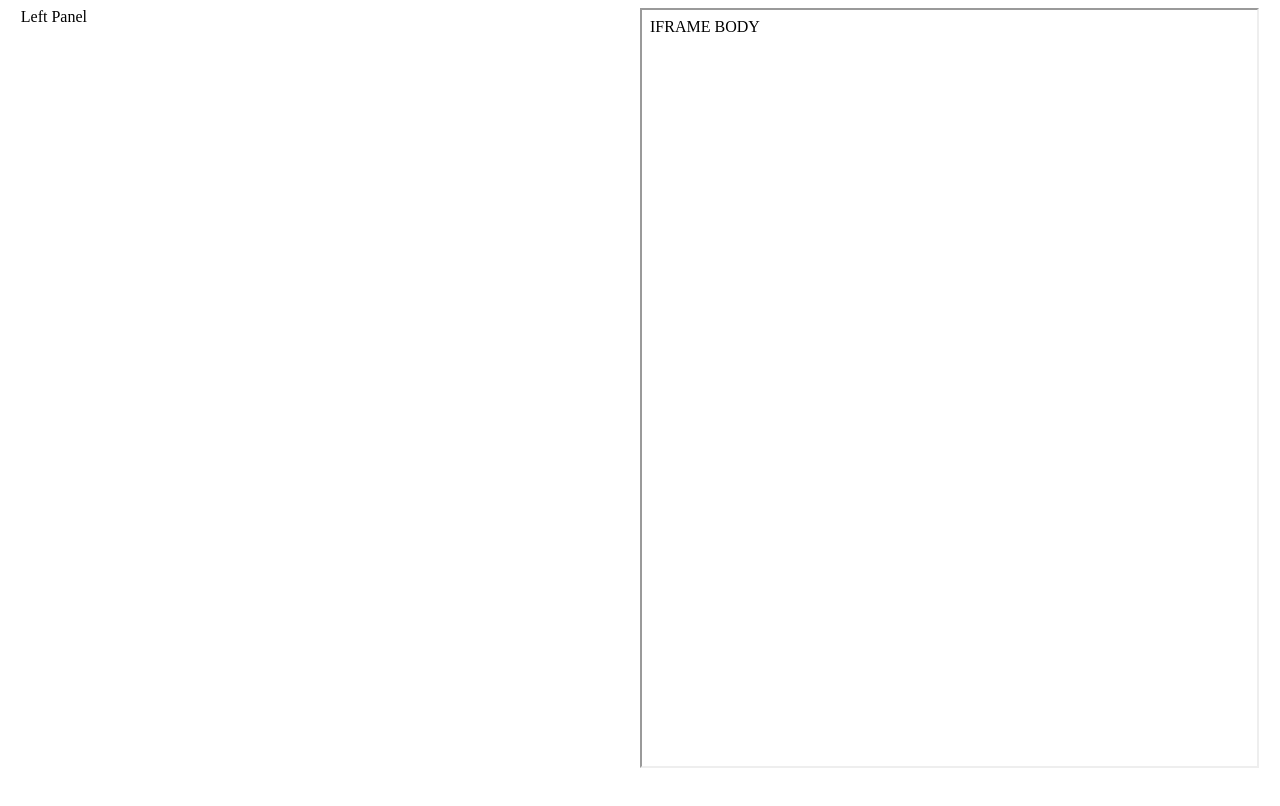
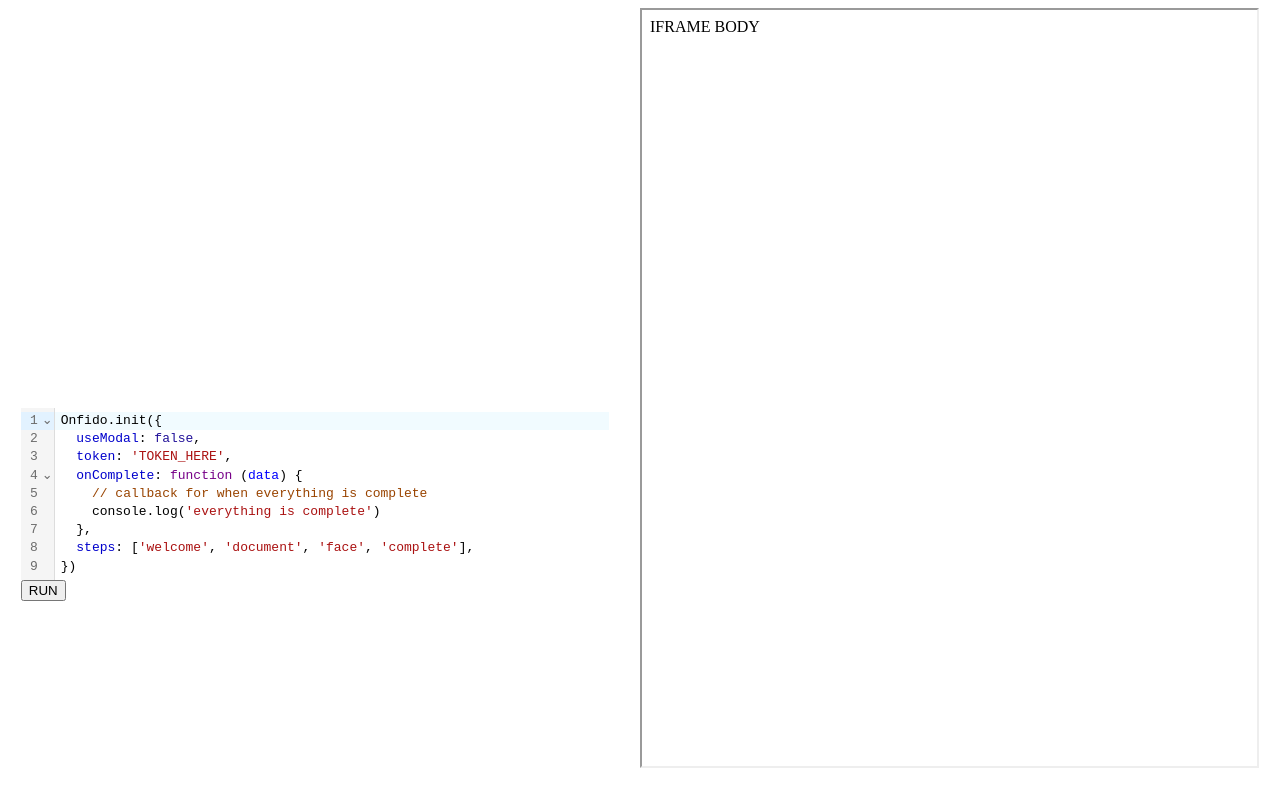
Before and after one commit to onfido/web-sdk-ui, a React app: page / in a window 1280 px wide. Shown: the top 806 px of the page. Built offline with nearby package versions, Linux system fonts and the light colour scheme.

Commit message:
Add codemirror wrapper.

```diff
--- a/package.json
+++ b/package.json
@@ -31,6 +31,11 @@
     "webpack-dev-server": "^4.9.2"
   },
   "dependencies": {
+    "@codemirror/commands": "^6.0.0",
+    "@codemirror/lang-javascript": "^6.0.0",
+    "@codemirror/state": "^6.0.0",
+    "@codemirror/view": "^6.0.0",
+    "codemirror": "^6.0.0",
     "react": "^18.2.0",
     "react-dom": "^18.2.0",
     "styled-components": "^5.3.5"
--- a/src/App.tsx
+++ b/src/App.tsx
@@ -1,5 +1,6 @@
 import React from 'react'
 import styled from 'styled-components'
+import { Editor } from './Editor'
 import { Frame } from './frame'
 
 const Container = styled.div`
@@ -13,18 +14,29 @@
   width: 100%;
 `
 
+const Column = styled.div`
+  display: flex;
+  flex-direction: column;
+  width: 50%;
+`
+
 const Panel = styled.div`
-  width: 50%;
+  min-height: 50vh;
 `
 
 const App = () => {
   return (
     <Container>
       <Row>
-        <Panel>Left Panel</Panel>
-        <Panel>
+        <Column>
+          <Panel>{/* Add here steps */}</Panel>
+          <Panel>
+            <Editor />
+          </Panel>
+        </Column>
+        <Column>
           <Frame />
-        </Panel>
+        </Column>
       </Row>
     </Container>
   )
--- /dev/null
+++ b/src/Editor.tsx
@@ -0,0 +1,51 @@
+import React, { useEffect, useRef } from 'react'
+import { EditorView, basicSetup } from 'codemirror'
+import { javascript } from '@codemirror/lang-javascript'
+import styled from 'styled-components'
+import { EditorState } from '@codemirror/state'
+import { keymap } from '@codemirror/view'
+import { defaultKeymap } from '@codemirror/commands'
+
+const Container = styled.div`
+  padding: 0 5% 0 0;
+`
+
+const onfidoInitSdkText = `Onfido.init({
+  useModal: false,
+  token: 'TOKEN_HERE',
+  onComplete: function (data) {
+    // callback for when everything is complete
+    console.log('everything is complete')
+  },
+  steps: ['welcome', 'document', 'face', 'complete'],
+})`
+
+const Editor = () => {
+  const el = useRef<HTMLDivElement | null>(null)
+  const view = useRef<EditorView | null>(null)
+
+  useEffect(() => {
+    view.current = new EditorView({
+      state: EditorState.create({
+        doc: onfidoInitSdkText,
+        extensions: [basicSetup, javascript(), keymap.of(defaultKeymap)],
+      }),
+      parent: el.current,
+    })
+  }, [el])
+
+  return (
+    <Container>
+      <div ref={el}></div>
+      <button
+        onClick={() => {
+          console.log(view.current.state.doc.toJSON())
+        }}
+      >
+        RUN
+      </button>
+    </Container>
+  )
+}
+
+export { Editor }
--- a/src/index.tsx
+++ b/src/index.tsx
@@ -9,7 +9,7 @@
     box-sizing: border-box;
   }
   body {
-    padding: 0 1%
+    padding: 0 1%;
   }
 `
 
```
Also changed, not shown: 1 other file (tests, documents, lock files or other folders).
